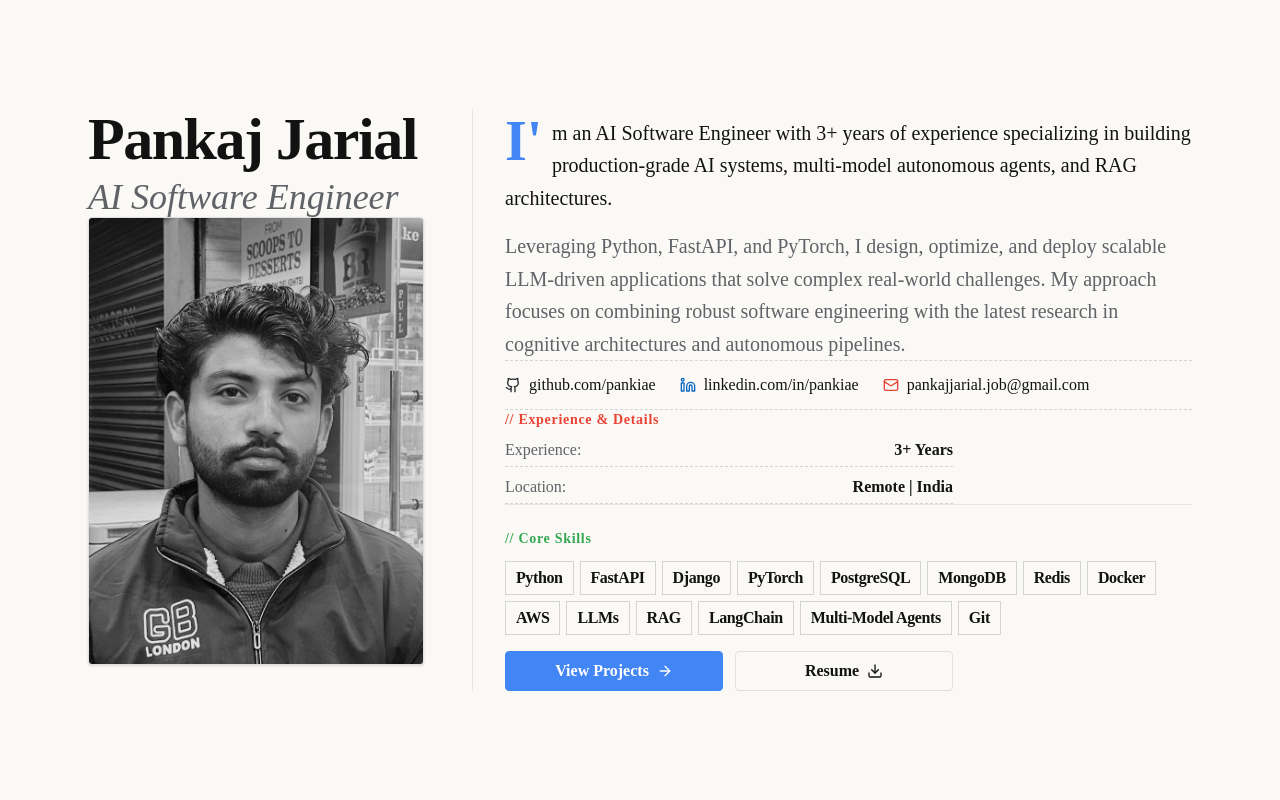
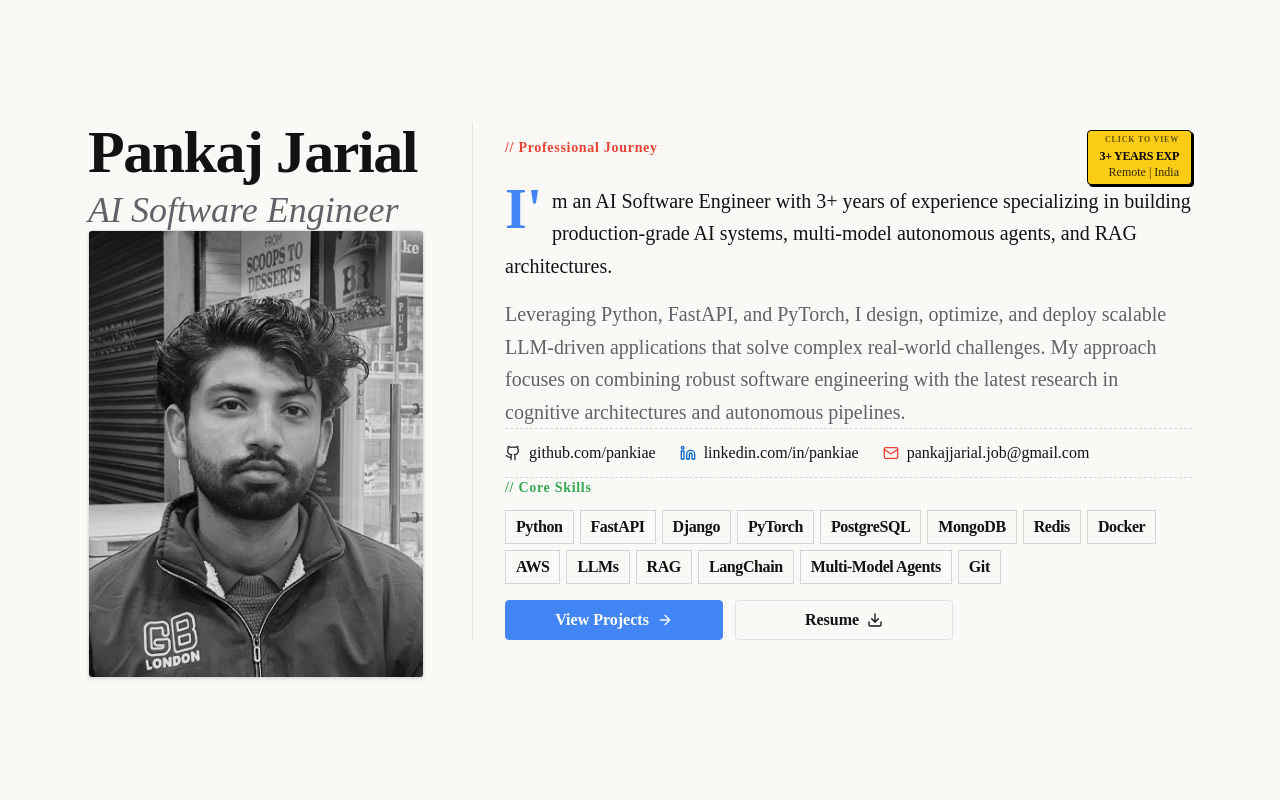
Before and after one commit to pankiae/pankiae.github.io, a Next.js app: page / in a window 1280 px wide. Shown: the top 800 px of the page. Built offline with nearby package versions, Linux system fonts and the light colour scheme.

Commit message:
feat: made experience section button on top right with cclick to review from right side bar.

```diff
--- a/src/app/page.js
+++ b/src/app/page.js
@@ -1,13 +1,11 @@
 import { Hero } from "@/components/sections/Hero";
 import { Projects } from "@/components/sections/Projects";
-import { Experience } from "@/components/sections/Experience";
 
 export default function Home() {
   return (
     <div className="flex flex-col gap-0 pb-0">
       <Hero />
       <Projects />
-      <Experience />
     </div>
   );
 }
--- a/src/components/layout/Footer.jsx
+++ b/src/components/layout/Footer.jsx
@@ -4,12 +4,9 @@ export function Footer() {
     return (
         <footer className="py-8 border-t border-border bg-background">
             <div className="container mx-auto px-6 max-w-6xl">
-                <div className="flex flex-col sm:flex-row justify-between items-center gap-4 font-sans text-xs text-muted-foreground">
+                <div className="flex justify-center items-center font-sans text-xs text-muted-foreground text-center">
                     <p>
                         © {new Date().getFullYear()} Pankaj Jarial. All rights reserved.
-                    </p>
-                    <p className="font-mono">
-                        Remote | India
                     </p>
                 </div>
             </div>
--- a/src/components/sections/Hero.jsx
+++ b/src/components/sections/Hero.jsx
@@ -1,7 +1,8 @@
 "use client";
 
-import { motion } from "framer-motion";
-import { ArrowRight, Download, Github, Linkedin, Mail } from "lucide-react";
+import { useState } from "react";
+import { motion, AnimatePresence } from "framer-motion";
+import { ArrowRight, Download, Github, Linkedin, Mail, X } from "lucide-react";
 import { Button } from "@/components/ui/button";
 import Link from "next/link";
 
@@ -11,7 +12,27 @@ const skills = [
     "RAG", "LangChain", "Multi-Model Agents", "Git"
 ];
 
+const experiences = [
+    {
+        role: "AI/ML Engineer Associate - level 3",
+        company: "smartData Enterprises Inc.",
+        location: "Mohali, Punjab",
+        period: "Sept 2025 - Present",
+        description: "Working on traditional ML and AI Regulation projects. Building Computer Vision tools for object detection based on text prompts.",
+        skills: ["Computer Vision", "ML", "AI Regulation"]
+    },
+    {
+        role: "Gen AI Python Engineer",
+        company: "Tricky WebSolutions Pvt. Ltd.",
+        location: "Mohali, Punjab",
+        period: "May 2023 - Sept 2025",
+        description: "Deployed AI-agent workflows from scratch using Python function-calling patterns, focused on lightweight dependencies and simplified debugging. Built robust RAG pipelines, integrated vector databases, and contributed to modular backend architecture improvements.",
+        skills: ["Python", "AI Agents", "Function Calling", "RAG", "Vector DB", "Gen AI"]
+    }
+];
+
 export function Hero() {
+    const [isSidebarOpen, setIsSidebarOpen] = useState(false);
     return (
         <section id="home" className="min-h-screen min-h-dvh flex items-center pt-8 pb-12 md:py-16 relative overflow-hidden bg-background">
             <div className="container mx-auto px-6 max-w-6xl">
@@ -45,6 +66,24 @@ export function Hero() {
 
                     {/* Right Column Wrapper - contents style for mobile wrapper removal */}
                     <div className="contents md:block md:col-span-8 md:space-y-6 md:border-l border-neutral-800/10 md:pl-8 md:pt-2">
+                        {/* Section Header with Experience Badge */}
+                        <div className="flex justify-between items-start gap-4 mb-4 md:mb-0">
+                            <div className="pt-2">
+                                <span className="text-xs md:text-sm font-mono tracking-wider text-secondary font-bold block">// Professional Journey</span>
+                            </div>
+
+                            {/* Highlighted Experience Badge (Clickable to open Sidebar) */}
+                            <button
+                                onClick={() => setIsSidebarOpen(true)}
+                                className="bg-[#FACC15] text-black border border-black px-3 py-1 font-mono text-[10px] sm:text-xs text-right rounded-sm shadow-[2px_2px_0px_0px_rgba(0,0,0,1)] hover:-translate-x-[1px] hover:-translate-y-[1px] hover:shadow-[3px_3px_0px_0px_rgba(0,0,0,1)] hover:bg-[#FCD34D] active:translate-x-[1px] active:translate-y-[1px] active:shadow-[1px_1px_0px_0px_rgba(0,0,0,1)] cursor-pointer transition-all shrink-0"
+                                title="Click to view work history"
+                            >
+                                <span className="block text-[8px] uppercase tracking-widest opacity-60 font-bold mb-0.5 animate-pulse">Click to View</span>
+                                <div className="font-bold uppercase tracking-tight">3+ Years Exp</div>
+                                <div className="opacity-80">Remote | India</div>
+                            </button>
+                        </div>
+
                         {/* Summary / Biography */}
                         <div className="space-y-4 text-base md:text-lg lg:text-xl text-muted-foreground leading-relaxed font-sans mb-6 md:mb-0">
                             <p className="dropcap text-foreground font-medium">
@@ -77,23 +116,6 @@ export function Hero() {
                             </div>
                         </div>
 
-                        {/* Experience Specifications */}
-                        <div className="space-y-2 mb-6 md:mb-0">
-                            <span className="text-xs md:text-sm font-mono tracking-wider text-secondary font-bold block">// Experience & Details</span>
-                            <div className="space-y-2 font-mono text-xs sm:text-sm md:text-base max-w-md">
-                                <div className="flex justify-between border-b border-dashed border-neutral-300 pb-1">
-                                    <span className="text-muted-foreground">Experience:</span>
-                                    <span className="font-bold text-foreground">3+ Years</span>
-                                </div>
-                                <div className="flex justify-between border-b border-dashed border-neutral-300 pb-1">
-                                    <span className="text-muted-foreground">Location:</span>
-                                    <span className="font-bold text-foreground">Remote | India</span>
-                                </div>
-                            </div>
-                        </div>
-
-                        <div className="h-px bg-neutral-800/10 hidden md:block" />
-
                         {/* Core Skills */}
                         <div className="space-y-3 mb-6 md:mb-0">
                             <span className="text-xs md:text-sm font-mono tracking-wider text-accent font-bold block">// Core Skills</span>
@@ -122,6 +144,71 @@ export function Hero() {
                     </div>
                 </motion.div>
             </div>
+
+            {/* Sidebar Drawer for Work History */}
+            <AnimatePresence>
+                {isSidebarOpen && (
+                    <>
+                        {/* Overlay backdrop */}
+                        <motion.div
+                            initial={{ opacity: 0 }}
+                            animate={{ opacity: 0.5 }}
+                            exit={{ opacity: 0 }}
+                            onClick={() => setIsSidebarOpen(false)}
+                            className="fixed inset-0 bg-black z-50 cursor-pointer"
+                        />
+                        {/* Sidebar Panel */}
+                        <motion.div
+                            initial={{ x: "100%" }}
+                            animate={{ x: 0 }}
+                            exit={{ x: "100%" }}
+                            transition={{ type: "spring", damping: 25, stiffness: 200 }}
+                            className="fixed top-0 right-0 h-full w-full max-w-md bg-background border-l border-border z-50 shadow-2xl flex flex-col font-sans"
+                        >
+                            {/* Header */}
+                            <div className="flex justify-between items-center px-6 py-5 border-b border-border">
+                                <span className="font-mono text-sm tracking-wider text-secondary font-bold">// Experience & Work History</span>
+                                <button
+                                    onClick={() => setIsSidebarOpen(false)}
+                                    className="p-1 hover:bg-neutral-100 dark:hover:bg-neutral-800 rounded-full transition-colors text-muted-foreground hover:text-foreground"
+                                >
+                                    <X className="w-5 h-5" />
+                                </button>
+                            </div>
+
+                            {/* Content */}
+                            <div className="flex-1 overflow-y-auto px-6 py-6 space-y-8">
+                                {experiences.map((exp, index) => (
+                                    <div key={index} className="space-y-3 pb-8 border-b border-neutral-800/10 last:border-0 last:pb-0">
+                                        <div className="font-mono text-xs text-primary font-bold uppercase tracking-wider">
+                                            {exp.period}
+                                        </div>
+                                        <div className="space-y-1">
+                                            <h4 className="text-xl font-serif font-black text-foreground leading-tight">
+                                                {exp.role}
+                                            </h4>
+                                            <div className="flex justify-between items-center text-xs font-mono text-muted-foreground pt-1">
+                                                <span className="text-secondary font-bold uppercase tracking-wide">{exp.company}</span>
+                                                <span>{exp.location}</span>
+                                            </div>
+                                        </div>
+                                        <p className="text-sm text-muted-foreground leading-relaxed">
+                                            {exp.description}
+                                        </p>
+                                        <div className="flex flex-wrap gap-1 pt-1">
+                                            {exp.skills.map((skill) => (
+                                                <span key={skill} className="text-[10px] px-2 py-0.5 border border-neutral-300 text-muted-foreground uppercase tracking-tight font-mono">
+                                                    {skill}
+                                                </span>
+                                            ))}
+                                        </div>
+                                    </div>
+                                ))}
+                            </div>
+                        </motion.div>
+                    </>
+                )}
+            </AnimatePresence>
         </section>
     );
 }
```
